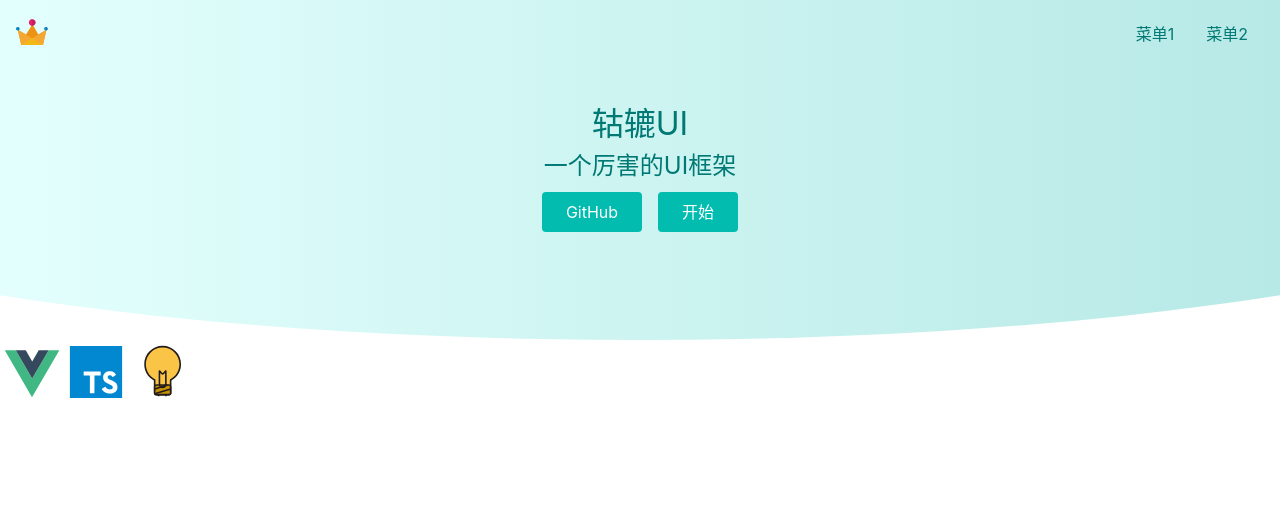
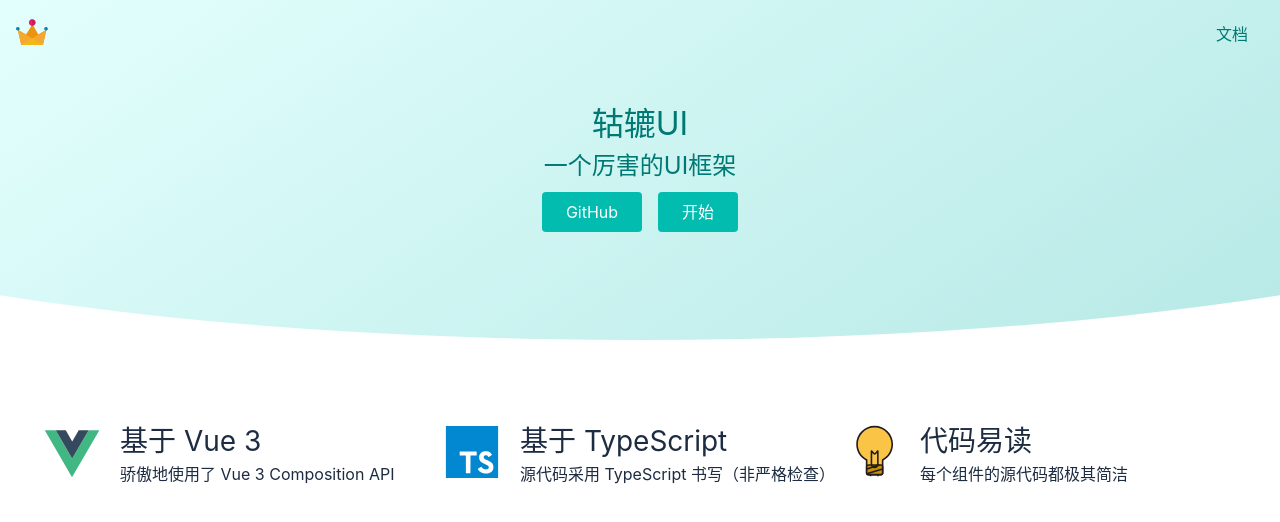
Before and after one commit to Xinjn/gulu-ui-website-1, a Vue app: page /#/ in a window 1280 px wide. Shown: the top 522 px of the page. Built offline with nearby package versions, Linux system fonts and the light colour scheme.

Commit message:
features样式

```diff
--- a/src/components/Topnav.vue
+++ b/src/components/Topnav.vue
@@ -6,8 +6,9 @@
           </svg>
         </div>
         <ul class="menu">
-            <li>菜单1</li>
-            <li>菜单2</li>
+            <li>
+                <router-link to="/doc">文档</router-link>
+            </li>
         </ul>
         <span class="toggleAside" @click="toggleMenu"></span>
     </div>
--- a/src/views/Home.vue
+++ b/src/views/Home.vue
@@ -12,15 +12,29 @@
       </div>
   </div>
   <div class="features">
-    <svg class="icon">
+    <ul>
+      <li>
+        <svg>
           <use xlink:href="#icon-vue"></use>
         </svg>
-    <svg class="icon">
+        <h3>基于 Vue 3</h3>
+        <p>骄傲地使用了 Vue 3 Composition API</p>
+      </li>
+      <li>
+        <svg>
           <use xlink:href="#icon-ts"></use>
         </svg>
-    <svg class="icon">
+        <h3>基于 TypeScript </h3>
+        <p>源代码采用 TypeScript 书写（非严格检查）</p>
+      </li>
+      <li>
+        <svg>
           <use xlink:href="#icon-light"></use>
         </svg>
+        <h3>代码易读</h3>
+        <p>每个组件的源代码都极其简洁</p>
+      </li>
+    </ul>
   </div>
 </div>
 </template>
@@ -33,37 +47,68 @@
 </script>
 
 <style lang="scss" scoped>
-$green:#02bcb0;
-$border-radius:4px;
-$color:#007974;
-.topnavAndBanner{
-  background: linear-gradient(90deg, rgba(227,255,253,1) 0%, rgba(183,233,230,1) 100%);
-  clip-path:ellipse(80% 60% at 50% 40%)
+$green: #02bcb0;
+$border-radius: 4px;
+$color: #007974;
+.topnavAndBanner {
+  background: linear-gradient(145deg, rgba(227, 255, 253, 1) 0%, rgba(183, 233, 230, 1) 100%);
+  clip-path: ellipse(80% 60% at 50% 40%);
 }
+.features {
 
-.features{
+  margin: 64px auto;
+  width: 400px;
+  @media (min-width: 800px) {
+    width: 800px;
+  }
+  @media (min-width: 1200px) {
+    width: 1200px;
+  }
+  >ul {
+    display: flex;
+    flex-wrap: wrap;
+    >li {
+      width: 400px;
+      margin: 16px 0;
+      display: grid;
+      justify-content: start;
+      align-content: space-between;
+      grid-template-areas:
+        "icon title"
+        "icon text";
+      grid-template-columns: 80px auto;
+      grid-template-rows: 1fr auto;
       >svg {
+        grid-area: icon;
         width: 64px;
         height: 64px;
       }
+      >h3 {
+        grid-area: title;
+        font-size: 28px;
+      }
+      >p {
+        grid-area: text
+      }
+    }
+  }
 }
 .banner {
-      color:$color;
+  color: $color;
   padding: 100px 0;
   display: flex;
   justify-content: center;
   align-items: center;
   flex-direction: column;
-
-  > .actions{
+  >.actions {
     padding: 8px 0;
     a {
-      margin:0 8px;
+      margin: 0 8px;
       background: $green;
       color: white;
       display: inline-block;
-      border-radius:$border-radius;
       padding: 8px 24px;
+      border-radius: $border-radius;
       &:hover {
         text-decoration: none;
       }
```
Lines whose indentation alone changed are shown as unchanged.
